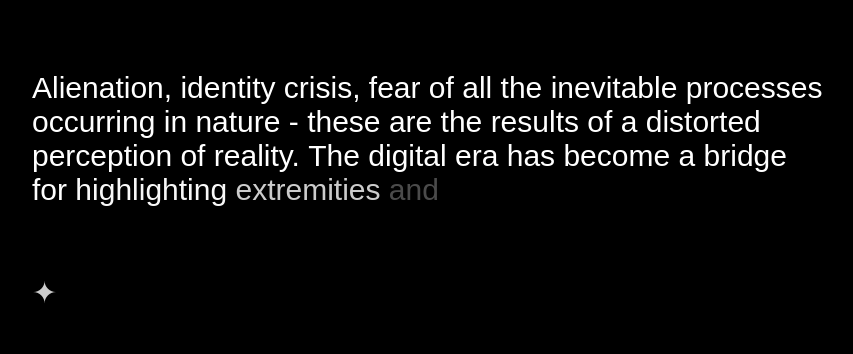
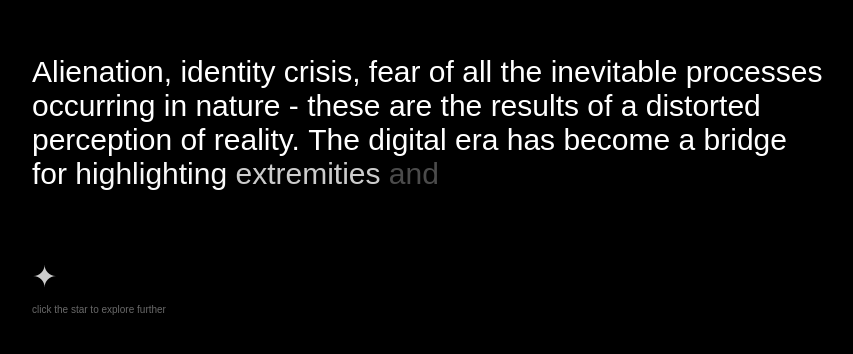
Before and after one commit to halynei/lockedroom, a plain HTML site: page backtodayone.html in a window 1280 px wide. Shown: the part 210-564 px from the top of the page, without its empty margins (208-1061 px from the left). Drawn offline with Linux system fonts and the light colour scheme; a web font is replaced by a local one.

Commit message:
Update backtodayone.html

```diff
--- a/backtodayone.html
+++ b/backtodayone.html
@@ -21,6 +21,16 @@
             padding: 20px;
             box-sizing: border-box;
         }
+	 .content {
+	    font-size: 10px;
+            font-weight: thin;
+	    text-align: left;
+            color: dimgray;
+            text-decoration: none;
+            opacity: 0%;
+            animation: fadeIn 3s forwards;
+
+	}
         .container {
             width: 100%;
             max-width: 800px;
@@ -88,6 +98,7 @@
                 opacity: 0;
             }
         }
+
     </style>
 </head>
 <body>
@@ -97,6 +108,11 @@
             <br><br>
             <a href="next.html" class="arrow">✦</a>
         </div>
+
+<div class="content">
+<p>click the star to explore further</p>
+</div>
+
     </div>
     <script>
         document.addEventListener('DOMContentLoaded', () => {
```
